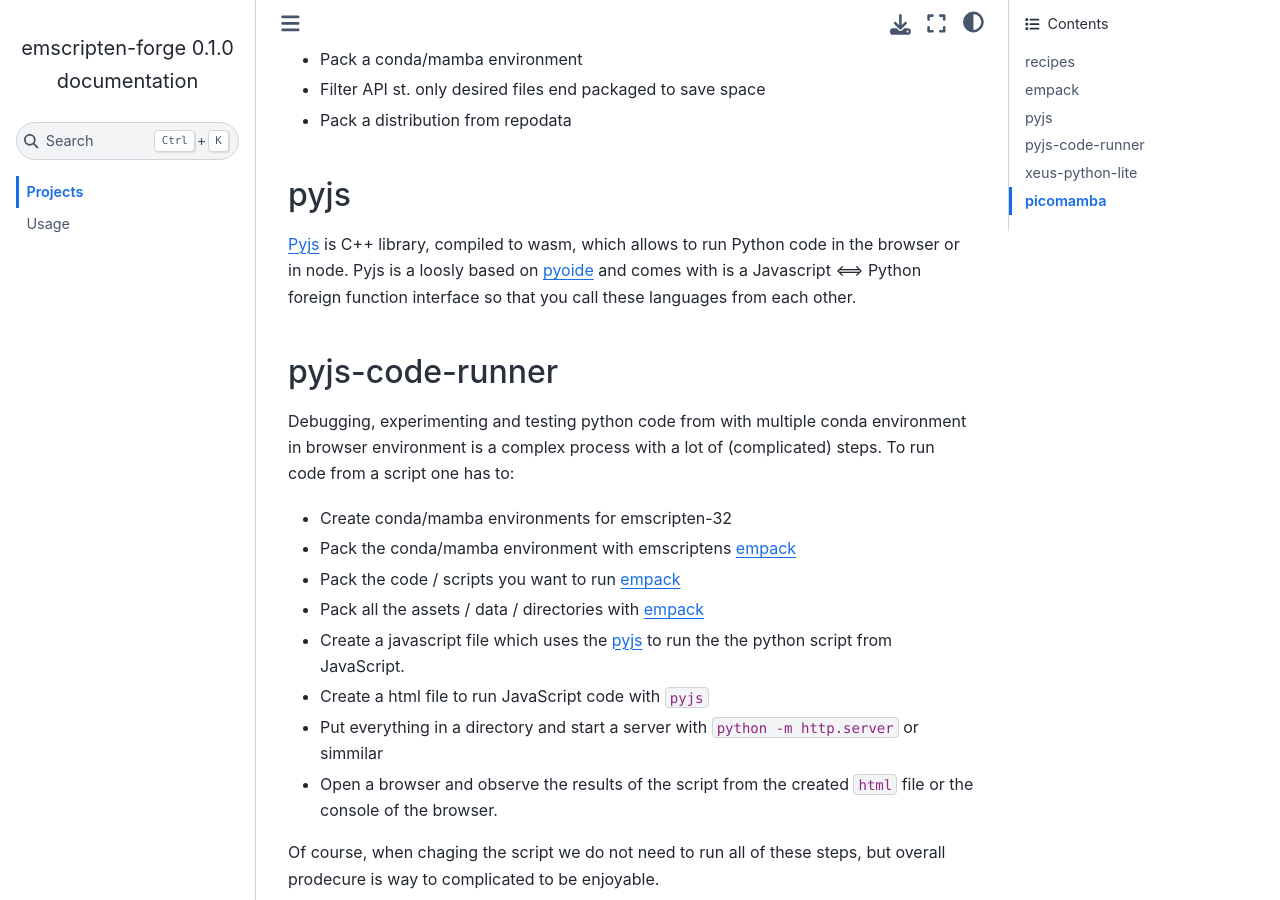
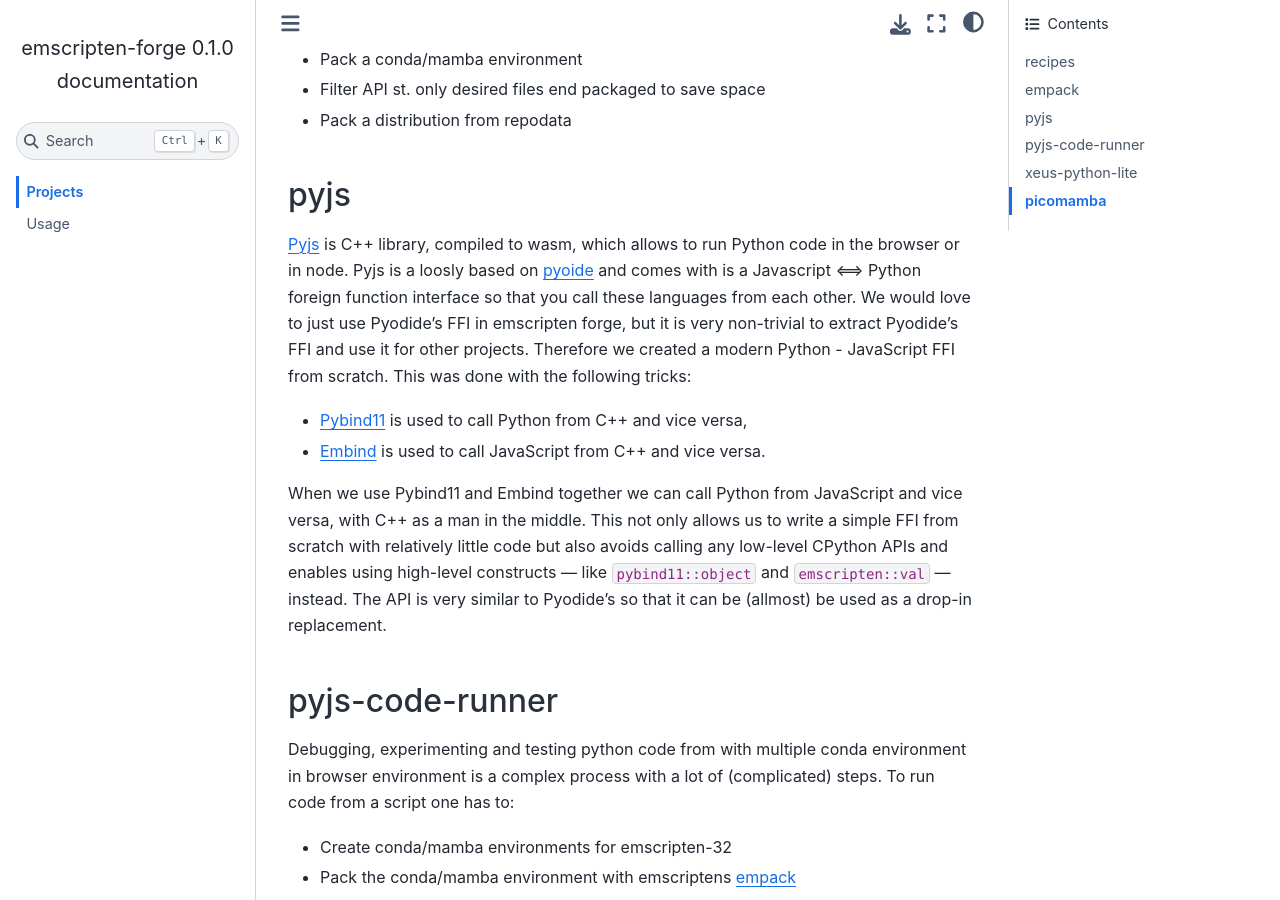
Before and after one commit to emscripten-forge/docs, a Sphinx documentation site: the page built from docs/src/projects.md, in a window 1280 px wide and 900 px high, scrolled down 1176 px. Built offline with Sphinx 7.4.7 and the Sphinx Book theme 1.1.4, drawn with Linux system fonts in a browser that asks for light colours.

Commit message:
updated docs

```diff
--- a/docs/src/projects.md
+++ b/docs/src/projects.md
@@ -59,6 +59,14 @@
 
 [Pyjs](https://github.com/emscripten-forge/pyjs) is C++ library, compiled to wasm, which allows to run Python code in the browser or in node.
 Pyjs is a loosly based on [pyoide](https://pyodide.org/en/stable/) and comes with is a Javascript ⟺ Python foreign function interface so that you call these languages from each other.
+We would love to just use Pyodide’s FFI  in emscripten forge, but it is very non-trivial to extract Pyodide’s FFI and use it for other projects. Therefore we created a modern Python - JavaScript FFI from scratch. This was done with the following tricks:
+
+* [Pybind11](https://github.com/pybind/pybind11) is used to call Python from C++ and vice versa,
+* [Embind](https://emscripten.org/docs/porting/connecting_cpp_and_javascript/embind.html) is used to call JavaScript from C++ and vice versa.
+
+When we use Pybind11 and Embind together we can call Python from JavaScript and vice versa, with C++ as a man in the middle. This not only allows us to write a simple FFI from scratch with relatively little code but also avoids calling any low-level CPython APIs and enables using high-level constructs — like `pybind11::object` and `emscripten::val` — instead.
+The API is very similar to Pyodide’s so that it can be (allmost) be used as a drop-in replacement.
+
 
 
 ## pyjs-code-runner
```
